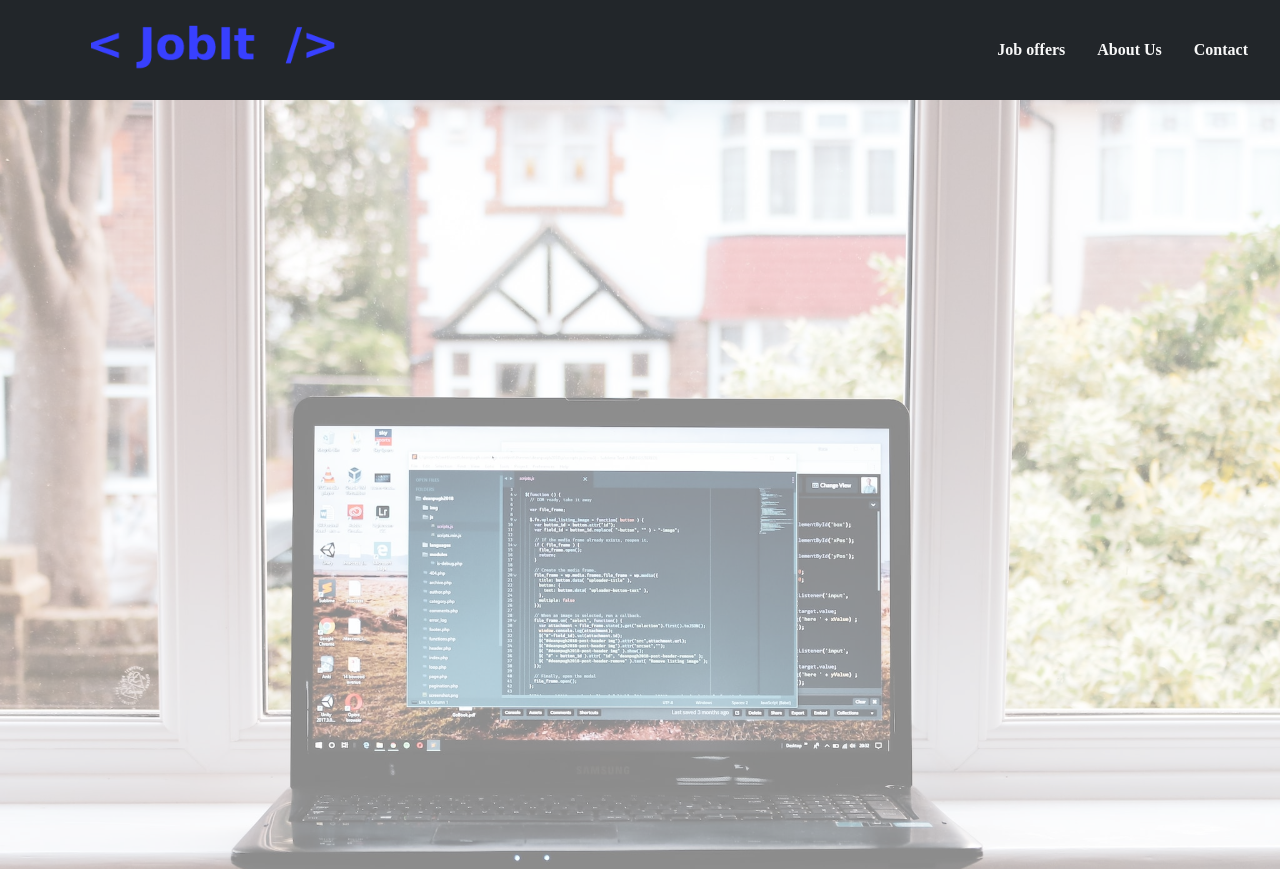
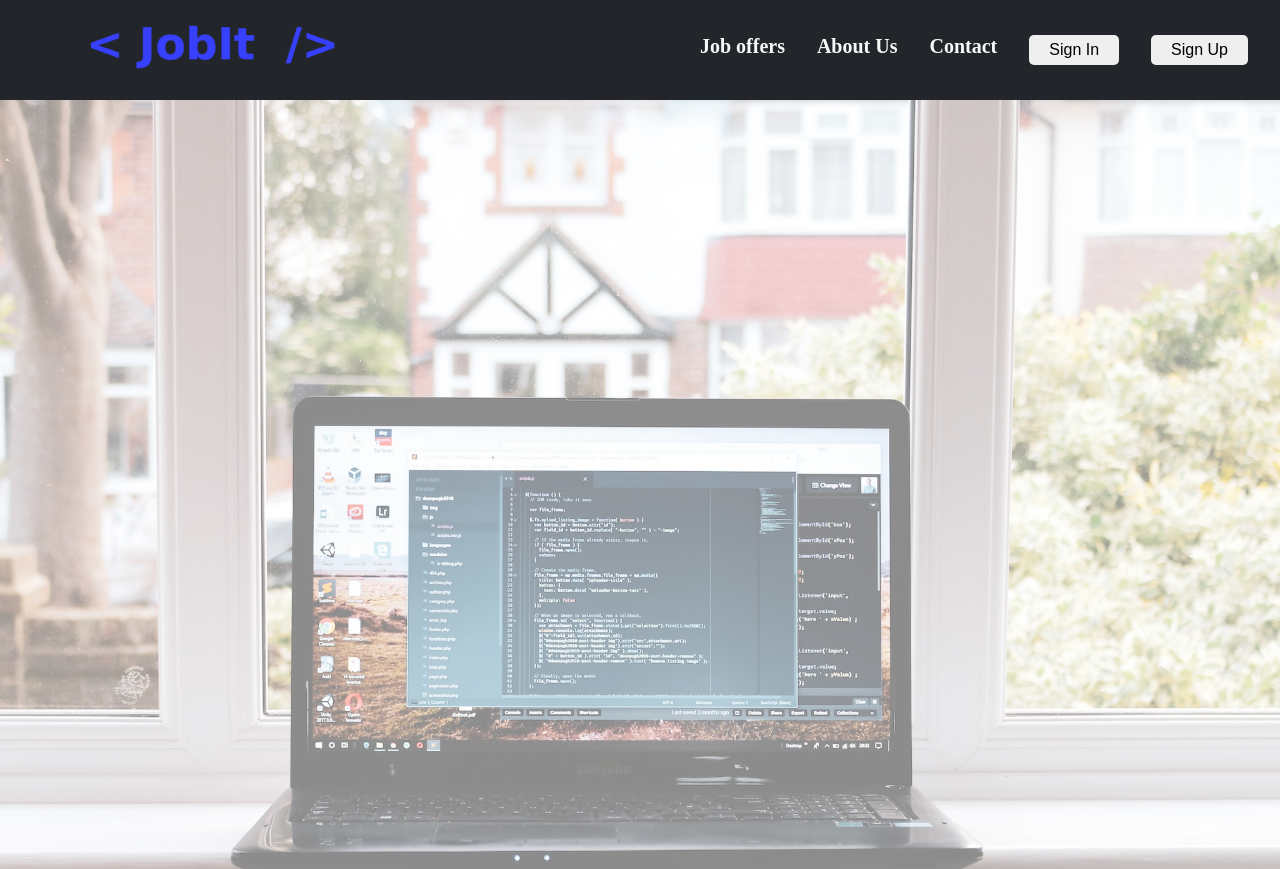
Before and after one commit to Danee1852/Job-advertisement-front-end, a React (Create React App) app: page / in a window 1280 px wide. Shown: the top 869 px of the page. Built offline with nearby package versions, Linux system fonts and the light colour scheme; the HTML template or start-up script is replaced by a standard one.

Commit message:
Add signin and signup buttons to a navbar

```diff
--- a/src/components/Navbar.css
+++ b/src/components/Navbar.css
@@ -17,13 +17,37 @@
 
 .nav-item {
     padding: 1rem;
+    font-size: 20px;
     font-weight: 700;
+}
+
+.nav-item-text {
+    transition-duration: 0.4s;
+}
+
+.nav-item-text:hover {
+    color: #4a75f8fd;
 }
 
 .hamburger {
     display: none;
     color: var(--white);
 
+}
+.nav-buttons {
+    color: black;
+    font-size: 16px;
+    padding: 6px 20px;
+    border: none;
+    cursor: pointer;
+    border-radius: 5px;
+    text-align: center;
+    transition-duration: 0.4s;
+  }
+
+.nav-buttons:hover {
+    background-color: #4a75f8fd;
+    color: white;
 }
 
 @media screen and (max-width: 940px) {
@@ -52,4 +76,6 @@
     .hamburger {
         display: flex;
     }
+
+
 }
--- a/src/components/Navbar.js
+++ b/src/components/Navbar.js
@@ -6,7 +6,8 @@ import { useState } from 'react';
 const Navbar = () => {
 
     const [clicked, setClciked] = useState(false);
-
+    const [isLoggedIn, setIsLoggedIn] = useState(false);       // use this for condition rendering sign in and sign up buttons
+                                                            // when the user is logged in, the button should contains user name
     const handleClick = () => {
         setClciked(!clicked);
     }
@@ -16,10 +17,13 @@ const Navbar = () => {
             <div className='logo'>
                 <img src={Logo} alt='logo' />
             </div>
+
             <ul className={clicked ? 'nav-menu active' : 'nav-menu'}>
-                <li className='nav-item'><a href ='/'>Job offers</a></li>
-                <li className='nav-item'><a href ='/'>About Us</a></li>
-                <li className='nav-item'><a href ='/'>Contact</a></li>
+                <li className='nav-item'><a href ='/' className="nav-item-text">Job offers</a></li>
+                <li className='nav-item'><a href ='/' className="nav-item-text">About Us</a></li>
+                <li className='nav-item'><a href ='/' className="nav-item-text">Contact</a></li>
+                <li className='nav-item'><a href ='/'><button className="nav-buttons">Sign In</button></a></li>
+                <li className='nav-item'><a href ='/'><button className="nav-buttons">Sign Up</button></a></li>
             </ul>
 
             <div className='hamburger' onClick={handleClick}>
```
